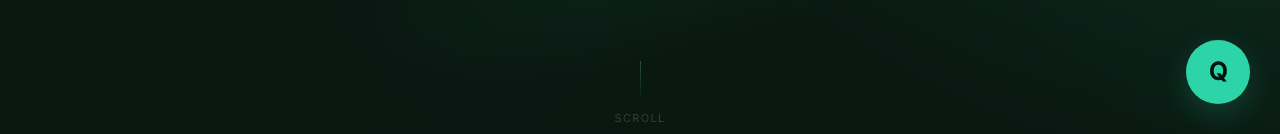
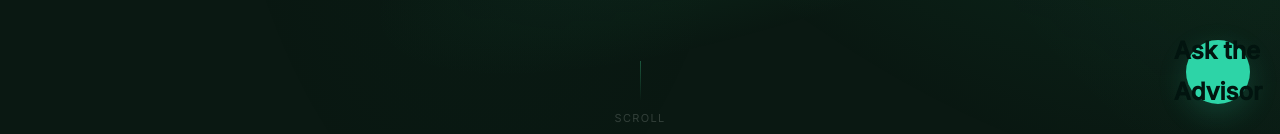
Before and after one commit to qeltecintelligence-ui/qeltec-website, a plain HTML site: page index.html in a window 1280 px wide. Shown: the part 666-800 px from the top of the page. Drawn offline with nearby package versions, Linux system fonts and the light colour scheme; a web font is replaced by a local one.

Commit message:
Update index.html

```diff
--- a/index.html
+++ b/index.html
@@ -588,7 +588,7 @@ right:4%;
 
 </style>
   <div id="chat-toggle">
-Q
+Ask the Advisor
 </div>
 
 <div id="chat-container">
```
